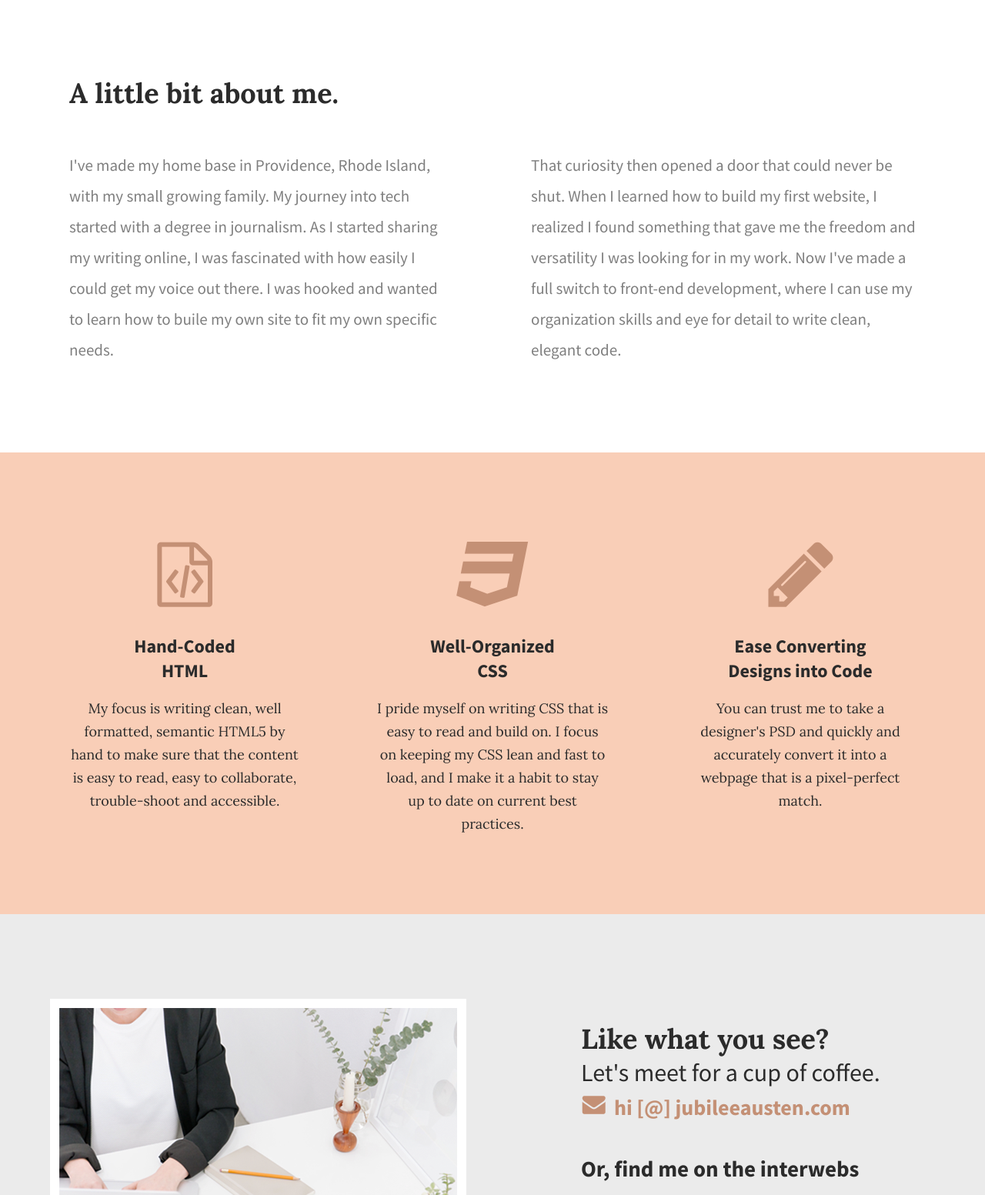
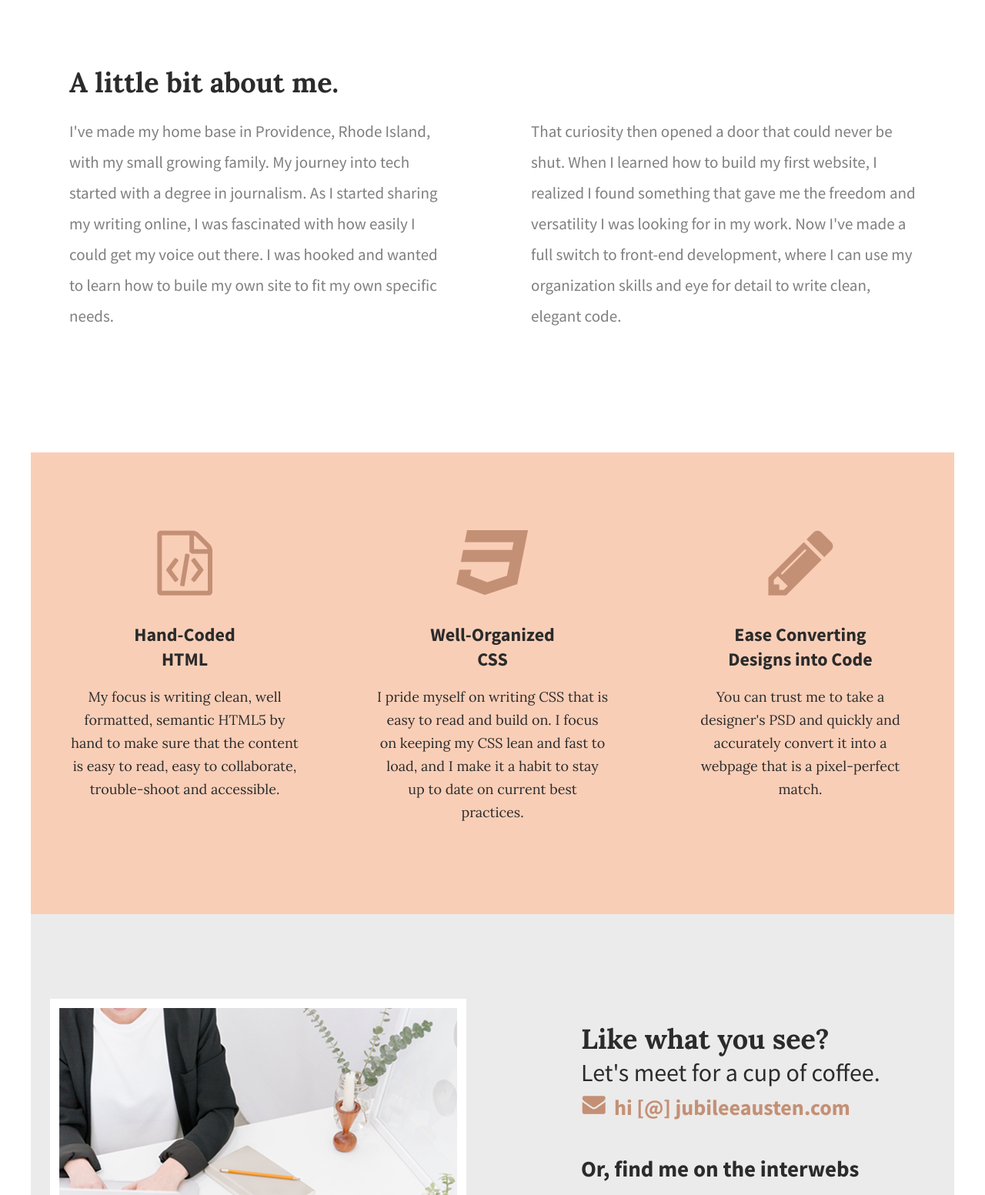
Before and after one commit to zcrate/Jubilee-Austen, a plain HTML site: page index.html in a window 1280 px wide. Shown: the part 812-2365 px from the top of the page at 77% size. Drawn offline with Linux system fonts and the light colour scheme.

Commit message:
Corrected formatting errors

```diff
--- a/css/main.css
+++ b/css/main.css
@@ -7,7 +7,7 @@ html {
 }
 
 #about, #work, #contact {
-    height: 600px;
+  height: 600px;
 }
 
 /***** GRID *****/
@@ -48,7 +48,7 @@ nav {
 }
 
 nav ul {
-
+  float: right;
 }
 nav ul li {
   display: inline-block;
@@ -74,16 +74,18 @@ header h2 span {
     color: #2b2b2b;
 }
 
+main {margin:0;}
 /***** ABOUT *****/
 
-#about .full-width {
-  padding: 80px 0;
+#about {
+  margin: 0 auto;
 }
 
 #about h2 {
   font-family: "Lora";
   font-size: 36px;
-  padding-left: 50px;
+  margin: 0 auto;
+  padding: 96px 0 0 50px;
 }
 #about p {
   font-size: 21px;
@@ -104,7 +106,7 @@ header h2 span {
   padding: 115px 0;
 }
 #work img {
-  padding-bottom: 30px;
+  padding: 100px 0 30px 0;
 }
 
 #work h3 {
@@ -126,8 +128,10 @@ header h2 span {
   background: #ebebeb;
 }
 #contact .full-width {
-  padding: 110px 0;
   clear: both;
+}
+#contact .half-width {
+    padding: 110px 0;
 }
 #contact #contact-img {
   margin-left: 25px;
--- a/index.html
+++ b/index.html
@@ -11,8 +11,7 @@
 
   <body>
 <!-- HEADER -->
-    <header>
-      <div class="full-width">
+    <header class="full-width">
       <div class="half-width">
         <h1>Jubilee Austen</h1>
       </div>
@@ -26,13 +25,11 @@
         </nav>
       </div>
       <h2><span>Hi,</span> I'm a developer that loves clean & elegant code.</h2>
-      </div>
     </header>
 
     <main>
 <!-- ABOUT -->
-      <section id="about">
-        <div class="full-width">
+      <section id="about" class="full-width">
         <h2>A little bit about me.</h2>
         <div class="half-width">
           <p>I've made my home base in Providence, Rhode Island, with my small growing family. My journey into tech started with a degree in journalism. As I started sharing my writing online, I was fascinated with how easily I could get my voice out there. I was hooked and wanted to learn how to buile my own site to fit my own specific needs.</p>
@@ -40,11 +37,9 @@
         <div class="half-width">
           <p>That curiosity then opened a door that could never be shut. When I learned how to build my first website, I realized I found something that gave me the freedom and versatility I was looking for in my work. Now I've made a full switch to front-end development, where I can use my organization skills and eye for detail to write clean, elegant code.</p>
         </div>
-        </div>
       </section>
 <!-- WORK -->
-      <section id="work">
-        <div class="full-width">
+      <section id="work" class="full-width">
         <div class="third-width">
           <img src="img/html-icon.png" alt="Hand-Coded HTML" />
           <h3>Hand-Coded HTML</h3>
@@ -60,11 +55,9 @@
           <h3>Ease Converting Designs into Code</h3>
           <p>You can trust me to take a designer's PSD and quickly and accurately convert it into a webpage that is a pixel-perfect match.</p>
         </div>
-        </div>
       </section>
 <!-- CONTACT -->
-      <footer id="contact">
-        <div class="full-width">
+      <footer id="contact" class="full-width">
         <div class="half-width">
           <img id="contact-img" src="img/contact-image.png" alt="Contact" />
         </div>
@@ -82,7 +75,6 @@
             <li><a href="index.html" target="_blank"><img src="img/github-icon.png" alt="GitHub" /></a></li>
           </ul>
         </div>
-        </div>
       </footer>
     </main>
   </body>
```
Lines whose indentation alone changed are shown as unchanged.
